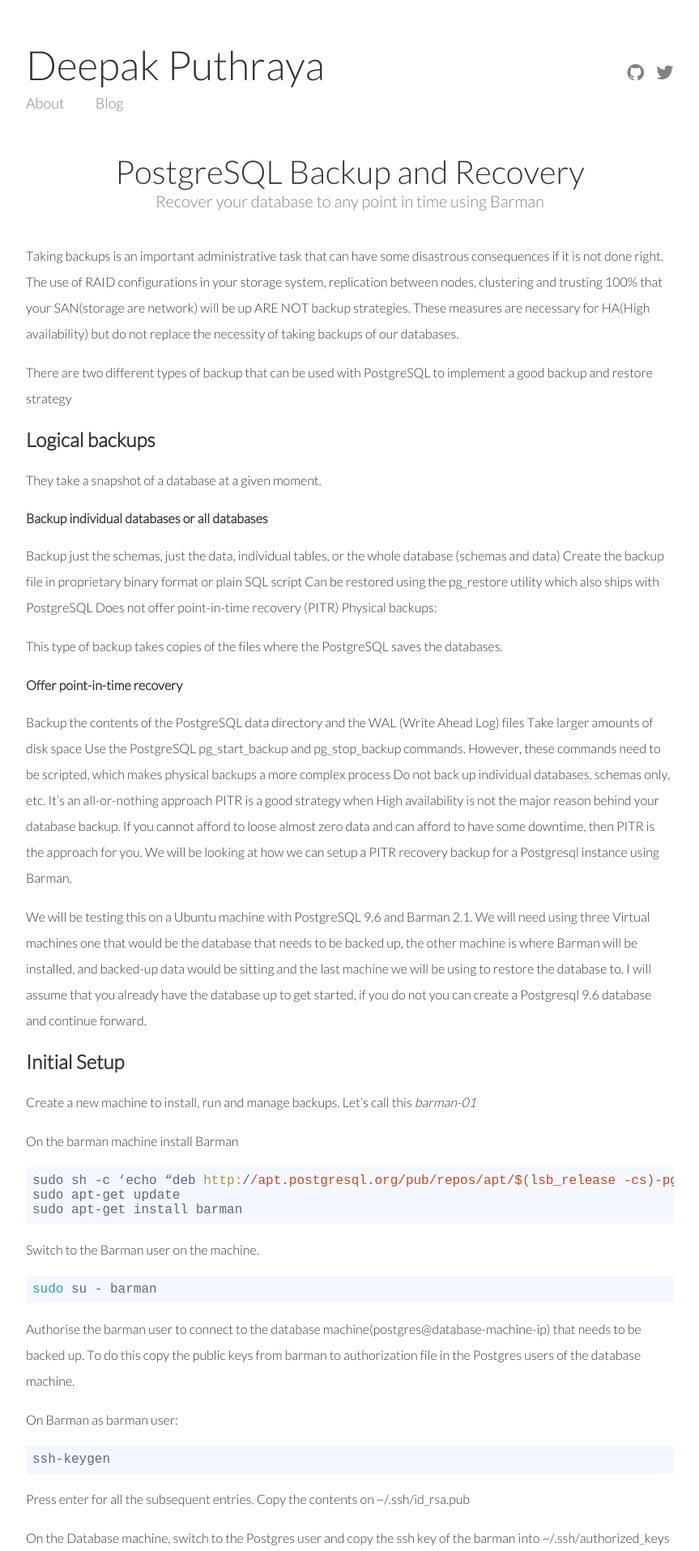
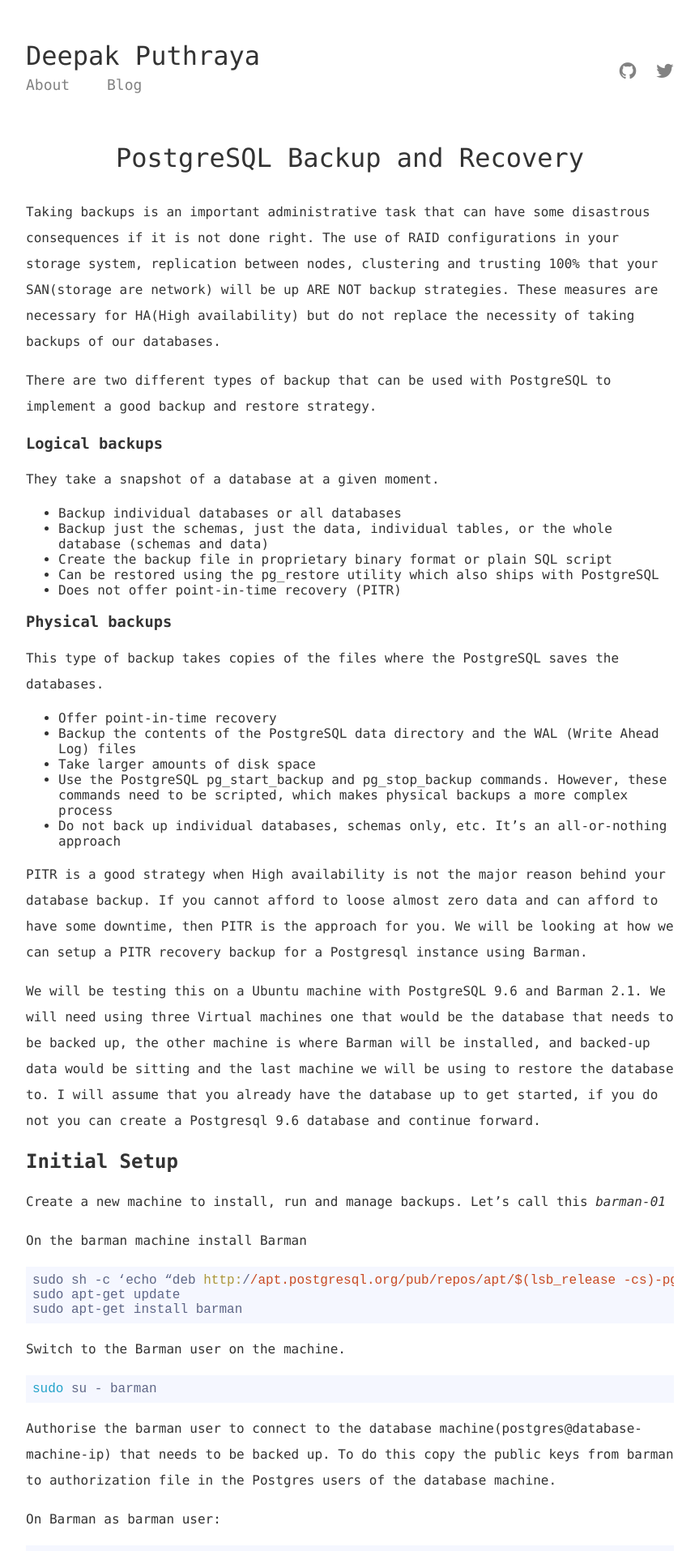
Before and after one commit to deepakputhraya/site, a Jekyll site: the page built from _posts/2017-04-29-postgresql-backup-and-recovery-with-barman.markdown, in a window 1280 px wide. Shown: the top 1915 px of the page at 81% size, without its empty margins (208-1071 px from the left). Built offline with Jekyll 4.4.1, drawn with Linux system fonts in a browser that asks for light colours; comment, search, counter and statistics services are not loaded.

Commit message:
Fix the article content and change the font and style of site

````diff
--- a/_includes/post/title.html
+++ b/_includes/post/title.html
@@ -1,4 +1,3 @@
 <h1 class="page-title post-title">
     <div class="page-title__text post-title__text">{{ page.title }}</div>
-    <div class="page-title__subtitle post-title__subtitle">{{ page.subtitle }}</div>
 </h1>
--- a/_layouts/page.html
+++ b/_layouts/page.html
@@ -5,4 +5,4 @@
 
 {{ content }}
 
-{% include page/explore.html %}
+<!--{% include page/explore.html %}-->
--- a/_posts/2017-04-29-postgresql-backup-and-recovery-with-barman.markdown
+++ b/_posts/2017-04-29-postgresql-backup-and-recovery-with-barman.markdown
@@ -8,26 +8,28 @@
 
 Taking backups is an important administrative task that can have some disastrous consequences if it is not done right. The use of RAID configurations in your storage system, replication between nodes, clustering and trusting 100% that your SAN(storage are network) will be up ARE NOT backup strategies. These measures are necessary for HA(High availability) but do not replace the necessity of taking backups of our databases.
 
-There are two different types of backup that can be used with PostgreSQL to implement a good backup and restore strategy
+There are two different types of backup that can be used with PostgreSQL to implement a good backup and restore strategy.
 
-## Logical backups
+### Logical backups
 
 They take a snapshot of a database at a given moment.
 
-#### Backup individual databases or all databases
-Backup just the schemas, just the data, individual tables, or the whole database (schemas and data)
-Create the backup file in proprietary binary format or plain SQL script
-Can be restored using the pg\_restore utility which also ships with PostgreSQL
-Does not offer point-in-time recovery (PITR)
-Physical backups:
+- Backup individual databases or all databases
+- Backup just the schemas, just the data, individual tables, or the whole database (schemas and data)
+- Create the backup file in proprietary binary format or plain SQL script
+- Can be restored using the pg\_restore utility which also ships with PostgreSQL
+- Does not offer point-in-time recovery (PITR)
+
+### Physical backups
 
 This type of backup takes copies of the files where the PostgreSQL saves the databases.
 
-#### Offer point-in-time recovery
-Backup the contents of the PostgreSQL data directory and the WAL (Write Ahead Log) files
-Take larger amounts of disk space
-Use the PostgreSQL pg\_start\_backup and pg\_stop\_backup commands. However, these commands need to be scripted, which makes physical backups a more complex process
-Do not back up individual databases, schemas only, etc. It’s an all-or-nothing approach
+- Offer point-in-time recovery
+- Backup the contents of the PostgreSQL data directory and the WAL (Write Ahead Log) files
+- Take larger amounts of disk space
+- Use the PostgreSQL pg\_start\_backup and pg\_stop\_backup commands. However, these commands need to be scripted, which makes physical backups a more complex process
+- Do not back up individual databases, schemas only, etc. It’s an all-or-nothing approach
+
 PITR is a good strategy when High availability is not the major reason behind your database backup. If you cannot afford to loose almost zero data and can afford to have some downtime, then PITR is the approach for you. We will be looking at how we can setup a PITR recovery backup for a Postgresql instance using Barman.
 
 We will be testing this on a Ubuntu machine with PostgreSQL 9.6 and Barman 2.1. We will need using three Virtual machines one that would be the database that needs to be backed up, the other machine is where Barman will be installed, and backed-up data would be sitting and the last machine we will be using to restore the database to. I will assume that you already have the database up to get started, if you do not you can create a Postgresql 9.6 database and continue forward.
@@ -226,21 +228,21 @@
 ## Debugging:
 In case you get stuck
 
-#### List of slots in Postgresql
+### List of slots in Postgresql
 
 ```
 select * from pg\_replication\_slots;
 ```
 To know what each slot means you can read the Postgresql documentation.
 
-#### To delete slots in Postgresql
+### To delete slots in Postgresql
 
 ```
 select pg\_drop\_replication\_slot('pg');
 ```
 In the above command pg is the slot name.
 
-#### Creating scripts to send a mail
+### Creating scripts to send a mail
 
 In case you want to receive a mail whenever a base backup gets completed you can write a small script that would send you the mail and this can be triggered via the hook scripts configuration. In the pg.conf of barman add this line:
 
--- a/_sass/_default.scss
+++ b/_sass/_default.scss
@@ -5,7 +5,7 @@
 }
 /* =Base */
 body {
-    font-family: 'Lato', sans-serif;
+    font-family: Consolas, "Liberation Mono", Menlo, Courier, monospace, 'Lato', sans-serif;
     color: $iron;
     background-color: white;
 }
@@ -30,9 +30,8 @@
     display: block;
     max-width: 100%;
 }
-
-h1, h2, h3, h4 {
-    font-family: 'Lato', sans-serif;
+h1 {
+    font-size: 2em;
 }
 
 blockquote {
@@ -86,7 +85,7 @@
 }
 
 .logo {
-    font-size: 50px;
+    font-size: 2em;
     font-weight: 200;
     color: $iron;
     display: block;
@@ -135,25 +134,25 @@
 
 .page-title__text {
     font-weight: 100;
-    font-size: 70px;
+    font-size: 1em;
 }
 
 .page-title__subtitle {
     font-weight: 100;
-    font-size: 22px;
+    font-size: 0.5em;
     color: $cloudy;
 }
 
 .post-title {
-    margin-bottom: 40px;
+    margin-bottom: 1em;
 }
 
 .post-title__text {
-    font-size: 40px;
+    font-size: 1em;
 }
 
 .post-title__subtitle {
-    font-size: 20px;
+    font-size: 0.5em;
 }
 
 /* =Post teasers */
@@ -169,19 +168,19 @@
 }
 
 .post-teaser__title {
-    font-size: 22px;
+    font-size: 1em;
     color: $iron;
 }
 
 .post-teaser__date {
-    font-size: 16px;
+    font-size: 1em;
     float: right;
     vertical-align: middle;
     color: $cloudy;
 }
 
 .empty-post-list {
-    font-size: 22px;
+    font-size: 1em;
     font-weight: 100;
     color: $iron;
     text-align: center;
````
Also changed, not shown: index.md (+5 -3 lines).
